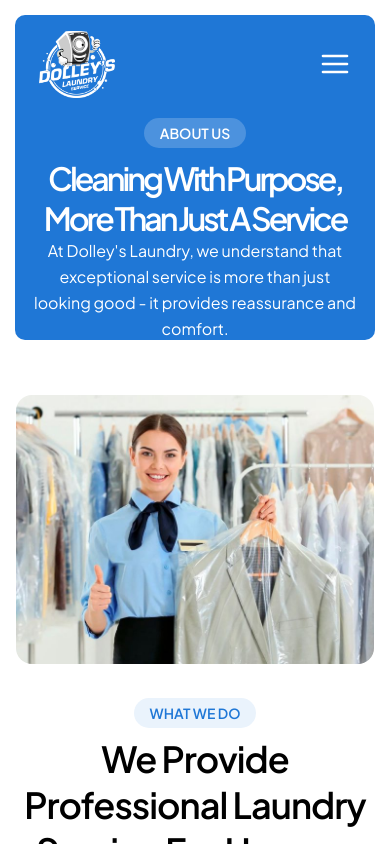
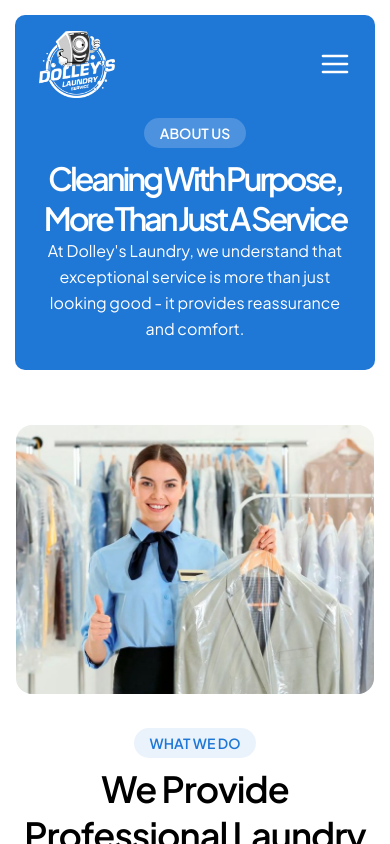
Before and after one commit to DevJustice161/Dolley-s-Laundry, a React (Vite) app: page /about in a window 390 px wide. Shown: the top 844 px of the page. Built offline with nearby package versions, Linux system fonts and the light colour scheme.

Commit message:
Update index.css

```diff
--- a/src/index.css
+++ b/src/index.css
@@ -1635,7 +1635,7 @@
 
   /* ABOUT PAGE */
   .about-hero {
-    padding: 0 16px 50px 16px;
+    padding-top: 0;
     /* margin: 0 10px 10px 10px; */
     height: auto;
   }
```
